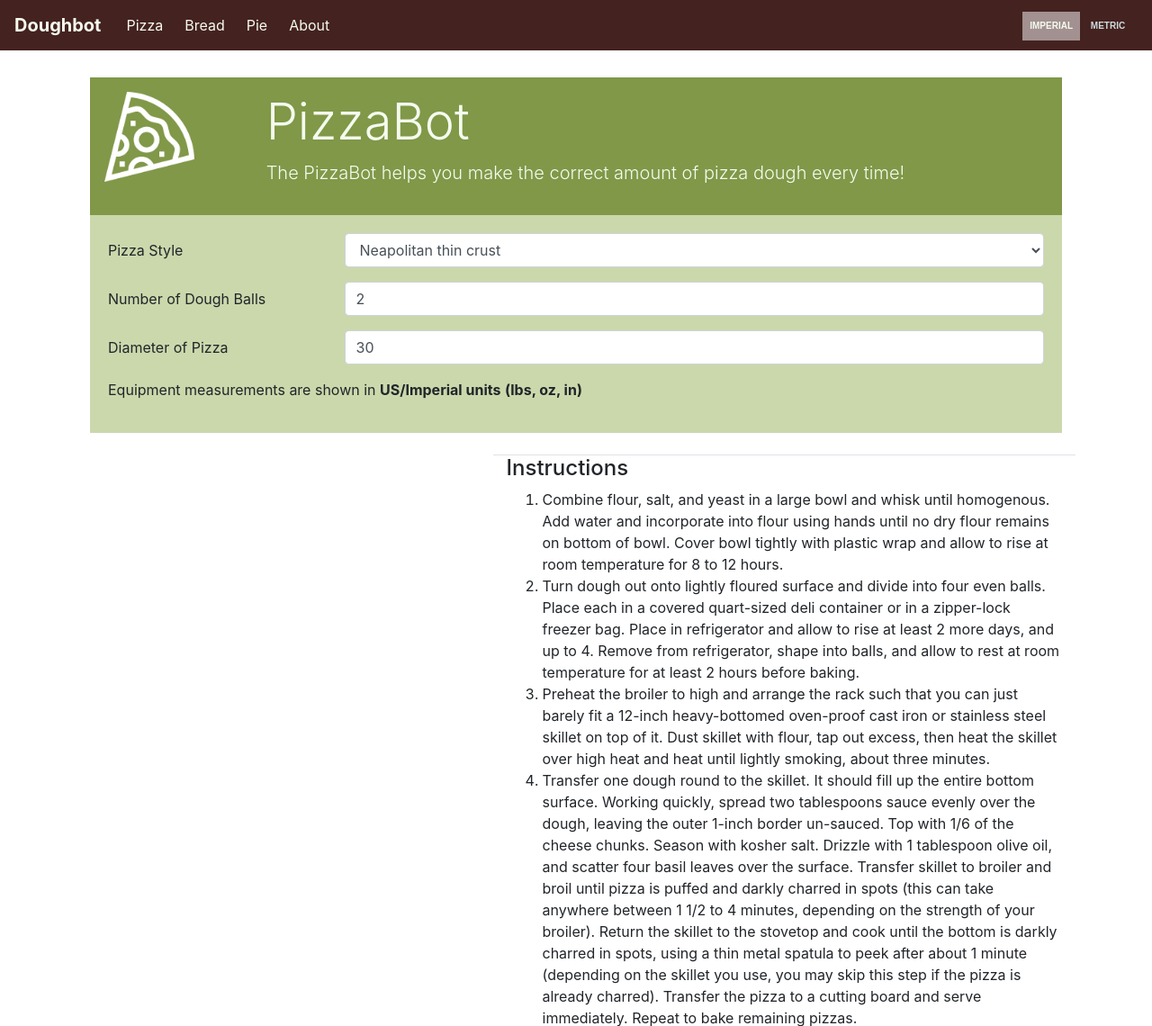
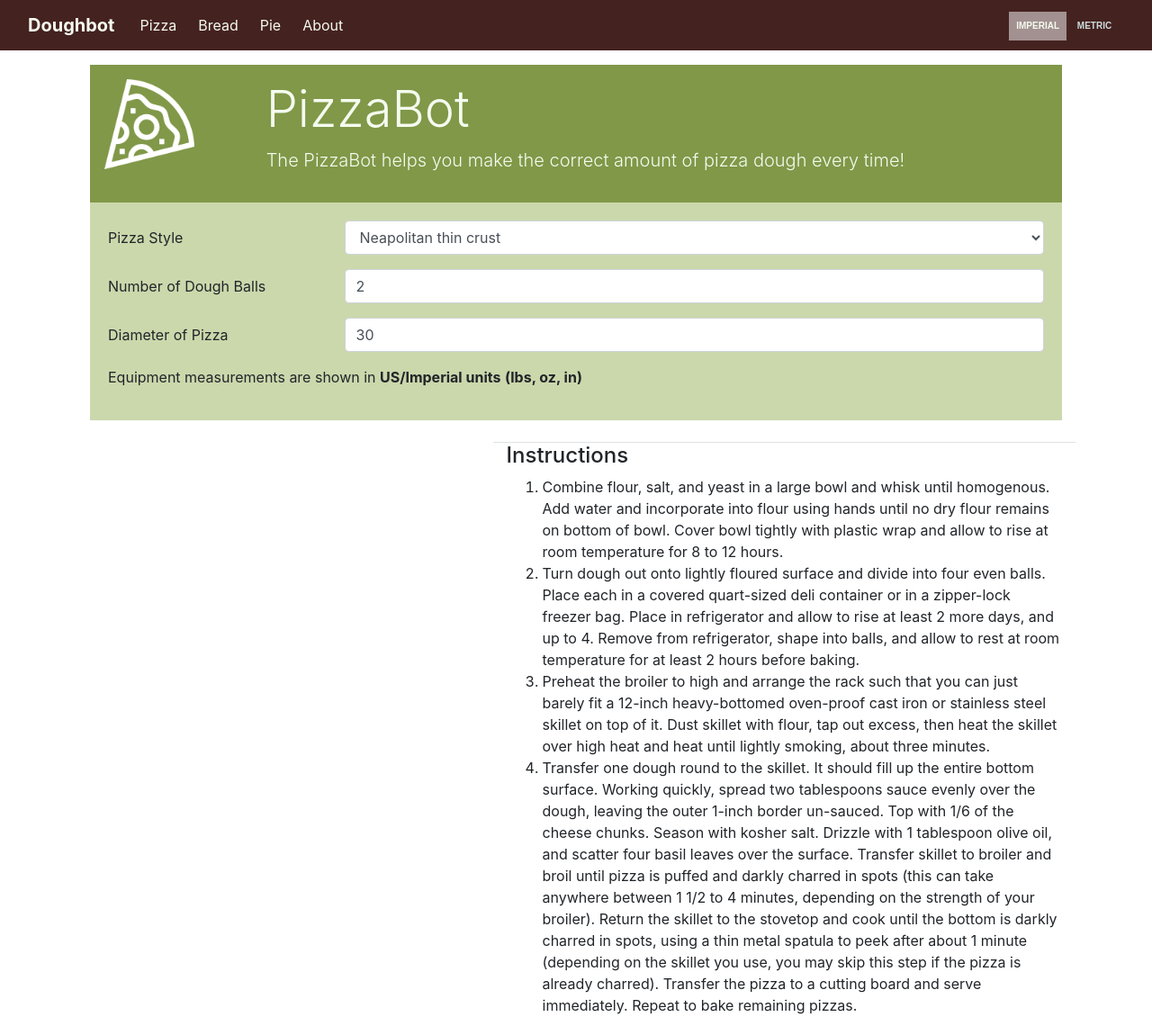
Before and after one commit to mikescha/DoughBot, a Django app: page / in a window 1280 px wide. Shown: the top 1140 px of the page at 90% size. Run offline with Django 3.2, Linux system fonts and the light colour scheme; some libraries are stand-ins or nearby versions.

Commit message:
Fixed bugs

```diff
--- a/PizzaBot/static/app/content/site.css
+++ b/PizzaBot/static/app/content/site.css
@@ -64,10 +64,11 @@ p [data-metric] {
     }
 
 
-
+/* only needed if we want the navbar fixed
 body {
     padding-top: 70px;
 }
+*/
 
 td.ingredient-cell {
     text-align: left;
--- a/PizzaBot/static/app/scripts/header.js
+++ b/PizzaBot/static/app/scripts/header.js
@@ -1,6 +1,5 @@
-var savedUnit = 'standard';
-
 function updateDisplayedUnits() {
+    var targetUnit = Cookies.get('site-units');
     $('[data-metric]').each(function () {
         var $this = $(this);
 
@@ -10,8 +9,8 @@
         }
 
         // If the shown text doesn't match the selected unit data value, change it.
-        if ($this.text !== $this.data(savedUnit)) {
-            $this.text($this.data(savedUnit));
+        if ($this.text !== $this.data(targetUnit)) {
+            $this.text($this.data(targetUnit));
         }
     });
 };
@@ -21,6 +20,7 @@
      * CODE FOR UNITS BUTTONS
      */
 
+    var savedUnit = 'standard';
 
     // if no cookie set to standard, else set value to cookie value
     if (Cookies.get('site-units') === undefined) {
--- a/PizzaBot/static/app/scripts/pizza.js
+++ b/PizzaBot/static/app/scripts/pizza.js
@@ -77,18 +77,6 @@ $(function () {
         return s.charAt(0).toUpperCase() + s.slice(1)
     };
 
-    const scaleIngredient = (s, uBig, uSmall) => {
-        var n = "";
-        var num = parseFloat(s)
-        num = Math.round((num + Number.EPSILON) * 10) / 10
-        if (num >= 1000) {
-            n = (num / 1000) + " " + uBig;
-        } else {
-            n = num + " " +uSmall;
-        }
-        return n;
-    };
-
     // Take any number representing a dry ingredient, scale the number to
     // the right level of units, and then return that string
     const scaleDryIngredient = (metric, imp) => {
@@ -120,7 +108,7 @@ $(function () {
 
         //add metric units
         if (metric_amt >= 1000) {
-            result += (metric_amt / 1000) + " " + uKilo;
+            result += (Math.round(((metric_amt / 1000) + Number.EPSILON) * 10) / 10) + " " + uKilo;
         } else {
             result += metric_amt + " " + uGram;
         }
@@ -162,7 +150,7 @@ $(function () {
 
         //add metric amounts...I love the metric system
         if (metric_amt >= 1000) {
-            result += (metric_amt / 1000) + " " + uLiter;
+            result += (Math.round(((metric_amt / 1000) + Number.EPSILON) * 10) / 10) + " " + uLiter;
         } else {
             result += metric_amt + " " + uMl;
         }
--- a/PizzaBot/templates/app/layout.html
+++ b/PizzaBot/templates/app/layout.html
@@ -12,13 +12,16 @@
 </head>
 
 <body>
-    <nav class="navbar navbar-dark navbar-expand-lg fixed-top">
+    <nav class="navbar navbar-dark navbar-expand-md">
+        <div class="container-fluid">
+            <div class="navbar-header">
                 <a class="navbar-brand" href="/"><strong>Doughbot</strong></a>
-        <button class="navbar-toggler" type="button" data-toggle="collapse" data-target="#navbarLinks" float="left">
+                <button class="navbar-toggler navbar-right" type="button" data-toggle="collapse" data-target="#navbarLinks">
                     <span class="navbar-toggler-icon"></span>
                 </button>
+            </div>
             <div class="collapse navbar-collapse" id="navbarLinks">
-            <ul class="navbar-nav mr-auto">
+                <ul class="nav navbar-nav">
                     <li class="nav-item">
                         <a class="nav-link" href="{% url 'pizza' %}">Pizza<span class="sr-only">(current)</span></a>
                     </li>
@@ -33,9 +36,10 @@
                     </li>
                 </ul>
             </div>
-        <div class="unitSwitch" style="float:right">
+            <div class="unitSwitch navbar-right">
                 <a href="#" class="" data-unit-type="standard">Imperial</a>
                 <a href="#" class="" data-unit-type="metric">Metric</a>
+            </div>
         </div>
     </nav>
 
--- a/PizzaBot/templates/app/pizza.html
+++ b/PizzaBot/templates/app/pizza.html
@@ -19,7 +19,6 @@
 
         <form class="form" action="/" method="post" id="pizza-form">
             {% csrf_token %}
-
             {% for field in form %}
                 <div class="form-group form-row">
                 <label class="col-form-label col-sm-3" for="id_{{ field.name }}">{{ field.label }}</label>
```
Lines whose indentation alone changed are shown as unchanged.
